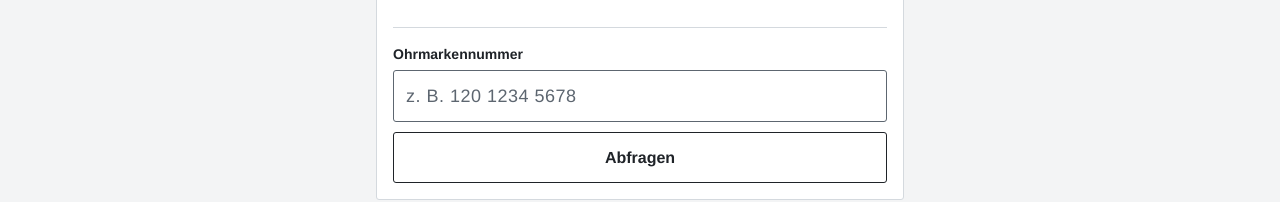
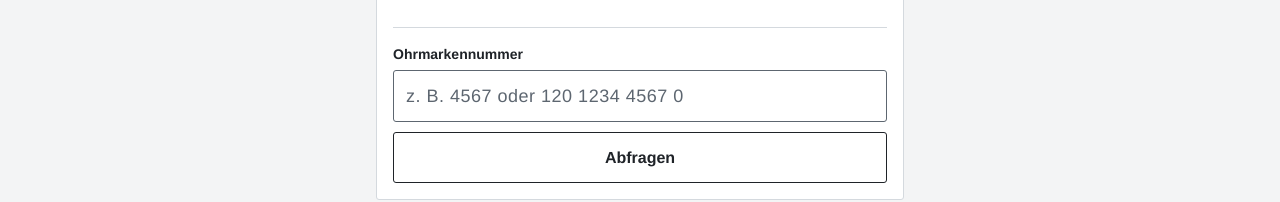
Before and after one commit to dombuzz/Vibe, a plain HTML site: page index.html in a window 1280 px wide. Shown: the part 249-451 px from the top of the page. Drawn offline with Linux system fonts and the light colour scheme.

Commit message:
Fix placeholder example (includes check digit)
Co-Authored-By: Claude Sonnet 5.5 <noreply@anthropic.com>
Claude-Session: https://claude.ai/code/session_01YXMkNJ65S9bebkcPPdm4Cu

```diff
--- a/index.html
+++ b/index.html
@@ -98,7 +98,7 @@
     <div class="status" id="status" aria-live="polite"></div>
     <div class="sep"></div>
     <label for="tag">Ohrmarkennummer</label>
-    <input type="text" id="tag" inputmode="numeric" placeholder="z. B. 120 1234 5678" autocomplete="off">
+    <input type="text" id="tag" inputmode="numeric" placeholder="z. B. 4567 oder 120 1234 4567 0" autocomplete="off">
     <div style="margin-top:10px"><button class="btn sec" id="goBtn" type="button">Abfragen</button></div>
   </section>
 
```
